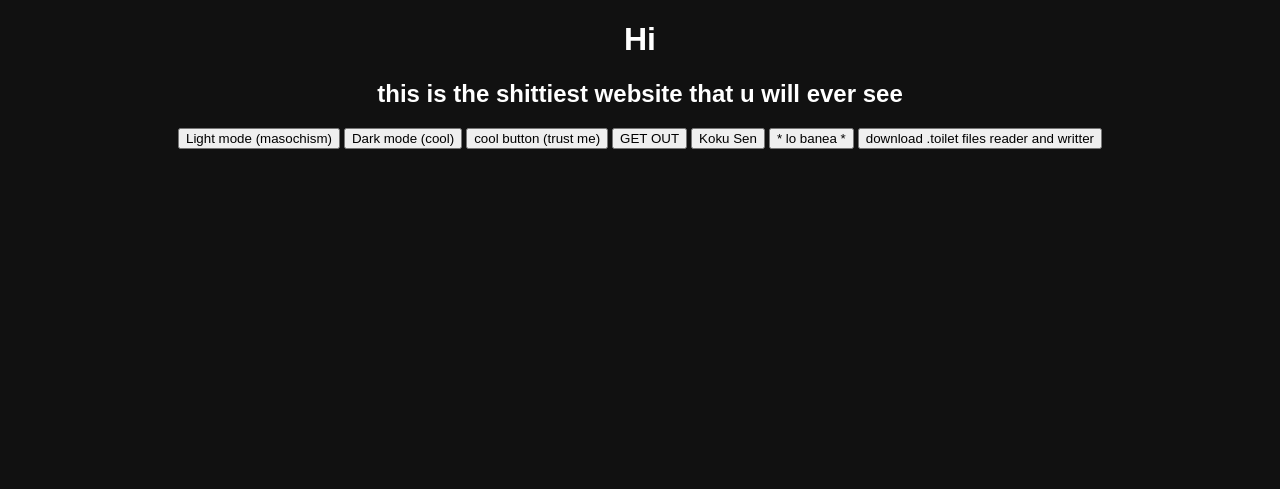
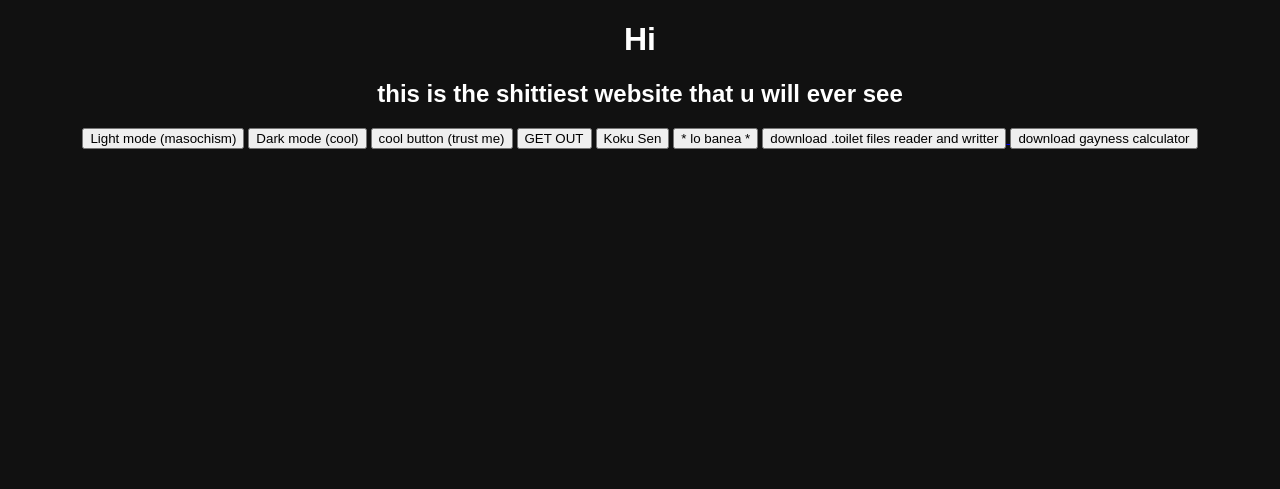
Before and after one commit to 3BCrecker/Random-website-that-i-made-in-my-free-time, a plain HTML site: page index.html in a window 1280 px wide. Shown: the top 489 px of the page. Drawn offline with Linux system fonts and the light colour scheme.

Commit message:
gayness calculator is real
holy sigma

```diff
--- a/index.html
+++ b/index.html
@@ -109,6 +109,9 @@
                 <a download="toilet-files-reader-writter.exe" href="apps/toilet-files-reader-writter.exe">
                     <button>download .toilet files reader and writter</button>
                 </a>
+ 		<a download="GaynessCalculator.exe" href="apps/GaynessCalculator.exe">
+                    <button>download gayness calculator</button>
+                </a>
                 <img onclick="squeaksound()" class="blahajfrfr" src="images/blahaj.png" alt="images/blahaj.png">
             </div>
         </body>
```
Also changed, not shown: 1 other file.
